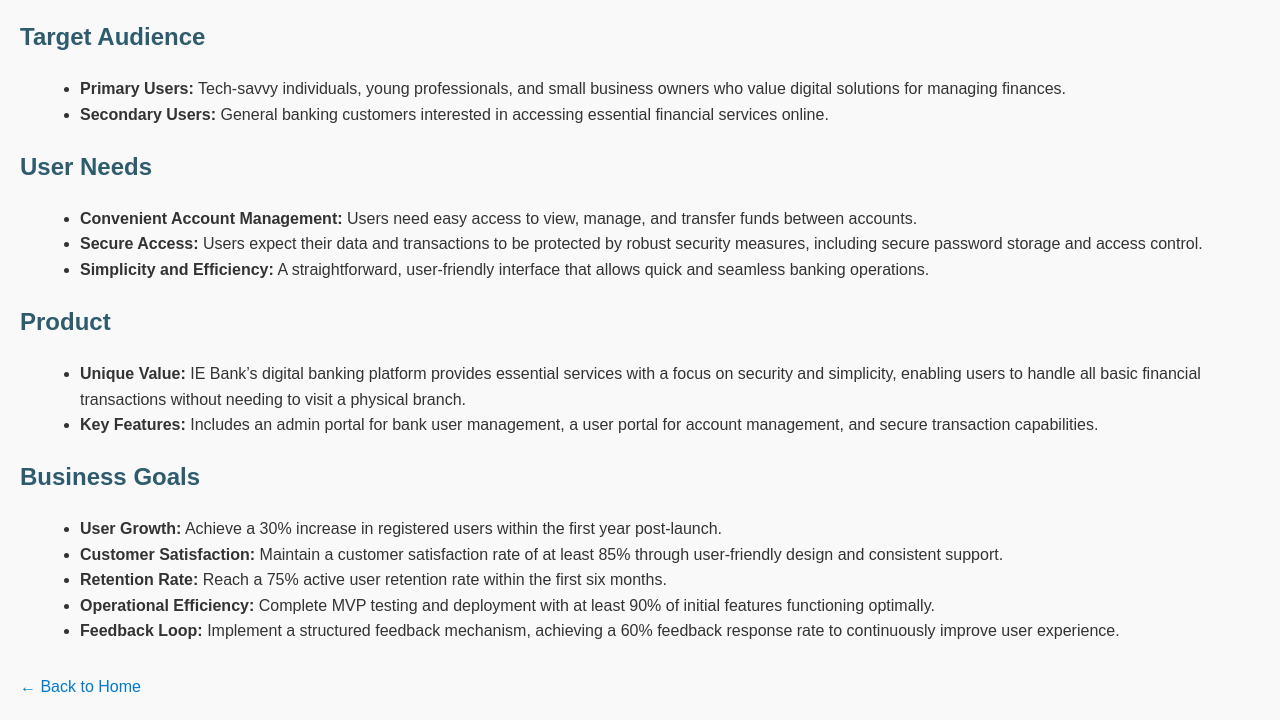
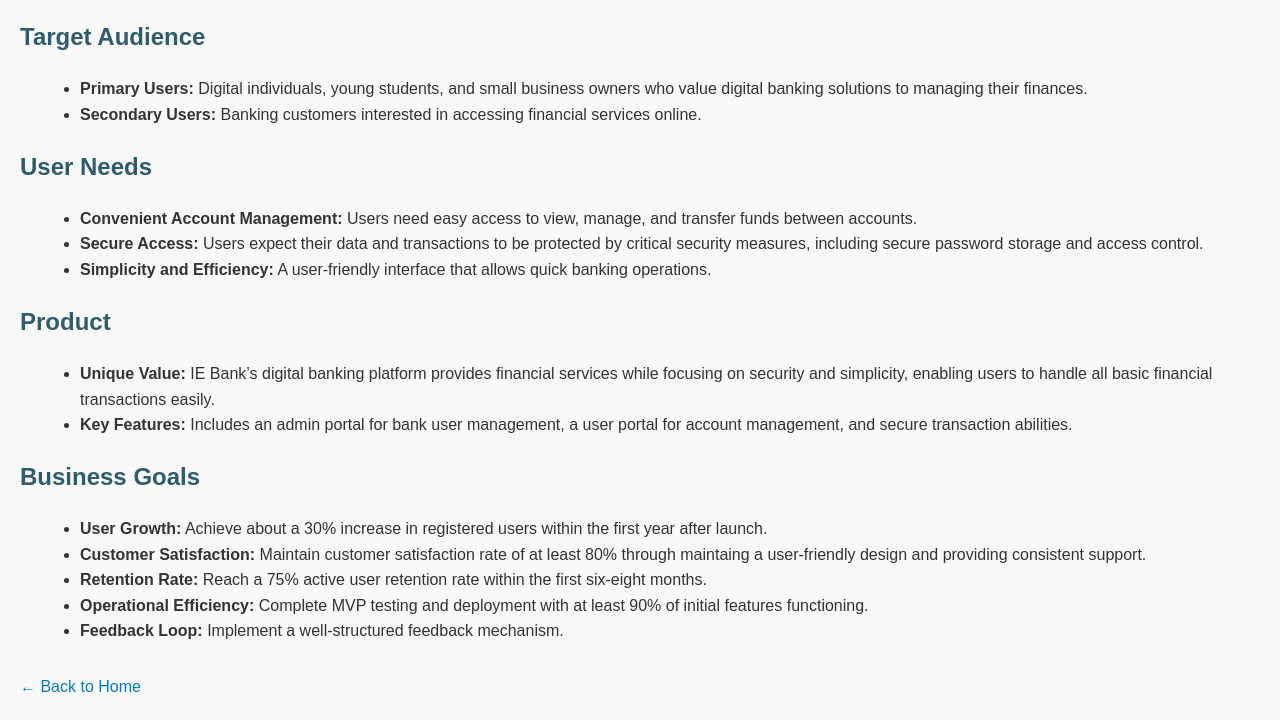
Before and after one commit to juandifers/IE-Bank-Group, a plain HTML site: page vision-board.html in a window 1280 px wide. Shown: the part 88-808 px from the top of the page. Drawn offline with Linux system fonts and the light colour scheme.

Commit message:
Update vision-board.html

```diff
--- a/vision-board.html
+++ b/vision-board.html
@@ -45,30 +45,30 @@
 
     <h2>Target Audience</h2>
     <ul>
-        <li><strong>Primary Users:</strong> Tech-savvy individuals, young professionals, and small business owners who value digital solutions for managing finances.</li>
-        <li><strong>Secondary Users:</strong> General banking customers interested in accessing essential financial services online.</li>
+        <li><strong>Primary Users:</strong> Digital individuals, young students, and small business owners who value digital banking solutions to managing their finances.</li>
+        <li><strong>Secondary Users:</strong> Banking customers interested in accessing financial services online.</li>
     </ul>
 
     <h2>User Needs</h2>
     <ul>
         <li><strong>Convenient Account Management:</strong> Users need easy access to view, manage, and transfer funds between accounts.</li>
-        <li><strong>Secure Access:</strong> Users expect their data and transactions to be protected by robust security measures, including secure password storage and access control.</li>
-        <li><strong>Simplicity and Efficiency:</strong> A straightforward, user-friendly interface that allows quick and seamless banking operations.</li>
+        <li><strong>Secure Access:</strong> Users expect their data and transactions to be protected by critical security measures, including secure password storage and access control.</li>
+        <li><strong>Simplicity and Efficiency:</strong> A user-friendly interface that allows quick banking operations.</li>
     </ul>
 
     <h2>Product</h2>
     <ul>
-        <li><strong>Unique Value:</strong> IE Bank’s digital banking platform provides essential services with a focus on security and simplicity, enabling users to handle all basic financial transactions without needing to visit a physical branch.</li>
-        <li><strong>Key Features:</strong> Includes an admin portal for bank user management, a user portal for account management, and secure transaction capabilities.</li>
+        <li><strong>Unique Value:</strong> IE Bank’s digital banking platform provides financial services while focusing on security and simplicity, enabling users to handle all basic financial transactions easily.</li>
+        <li><strong>Key Features:</strong> Includes an admin portal for bank user management, a user portal for account management, and secure transaction abilities.</li>
     </ul>
 
     <h2>Business Goals</h2>
     <ul>
-        <li><strong>User Growth:</strong> Achieve a 30% increase in registered users within the first year post-launch.</li>
-        <li><strong>Customer Satisfaction:</strong> Maintain a customer satisfaction rate of at least 85% through user-friendly design and consistent support.</li>
-        <li><strong>Retention Rate:</strong> Reach a 75% active user retention rate within the first six months.</li>
-        <li><strong>Operational Efficiency:</strong> Complete MVP testing and deployment with at least 90% of initial features functioning optimally.</li>
-        <li><strong>Feedback Loop:</strong> Implement a structured feedback mechanism, achieving a 60% feedback response rate to continuously improve user experience.</li>
+        <li><strong>User Growth:</strong> Achieve about a 30% increase in registered users within the first year after launch.</li>
+        <li><strong>Customer Satisfaction:</strong> Maintain customer satisfaction rate of at least 80% through maintaing a user-friendly design and providing consistent support.</li>
+        <li><strong>Retention Rate:</strong> Reach a 75% active user retention rate within the first six-eight months.</li>
+        <li><strong>Operational Efficiency:</strong> Complete MVP testing and deployment with at least 90% of initial features functioning.</li>
+        <li><strong>Feedback Loop:</strong> Implement a well-structured feedback mechanism.</li>
     </ul>
 
     <div class="back-link">
```
